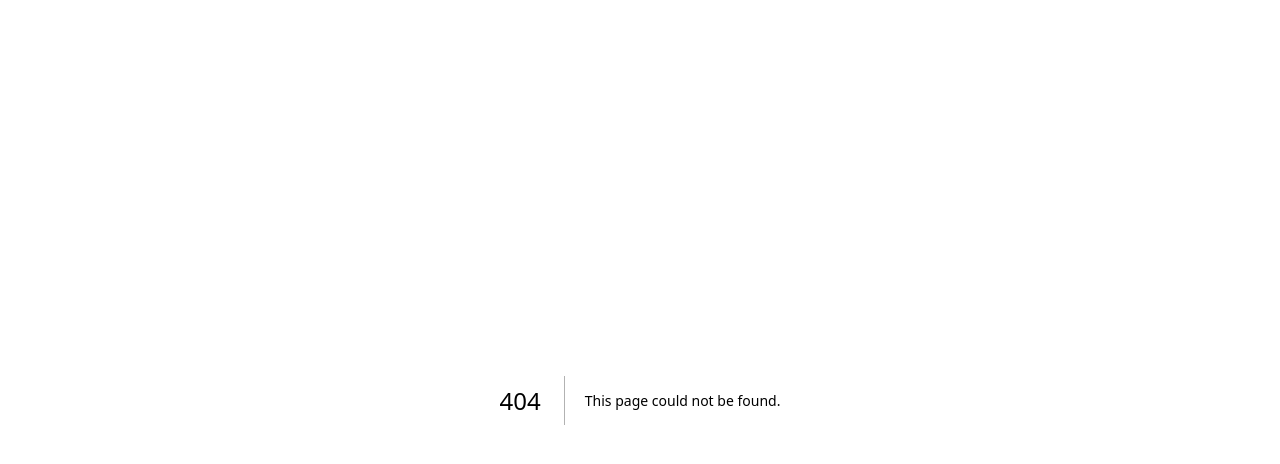
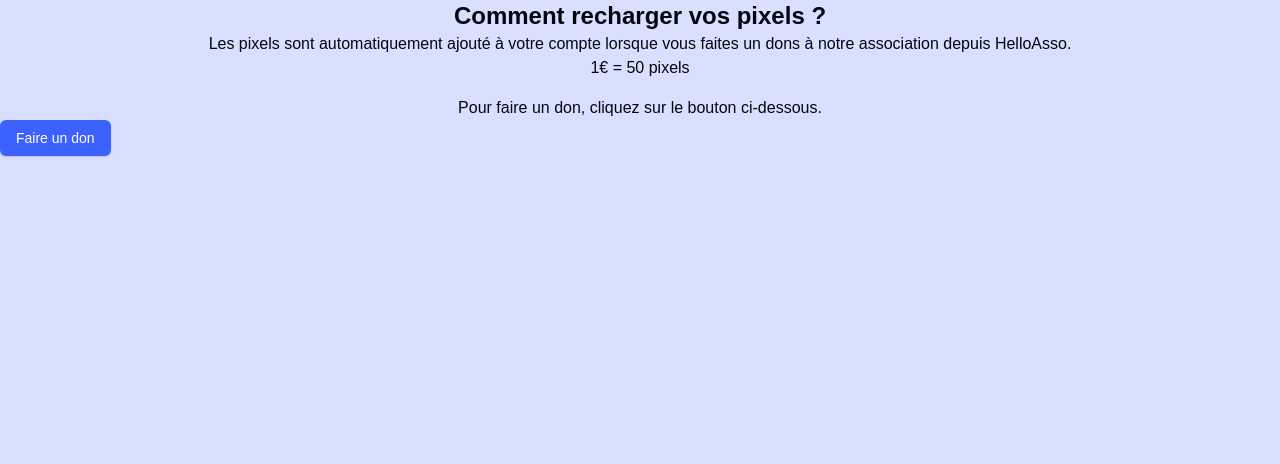
Before and after one commit to clem-ant/rplace, a Next.js app: page /recharger in a window 1280 px wide. Before the commit this address had no page. Shown: the top 464 px of the page. Built offline with nearby package versions, Linux system fonts and the light colour scheme.

Commit message:
page recharger pour information

```diff
--- a/app/homeUI/UserInformation.jsx
+++ b/app/homeUI/UserInformation.jsx
@@ -31,7 +31,7 @@ export default function UserInformation() {
                 {session?.user?.pixelCount <= 0 && (
                   <p>
                     <Link
-                      href="/recharge"
+                      href="/recharger"
                       className="text-primary hover:underline transition-all duration-100"
                     >
                       Comment recharger ?
--- /dev/null
+++ b/app/recharger/page.jsx
@@ -0,0 +1,29 @@
+"use client";
+import { Button } from "@/components/ui/button";
+import Link from "next/link";
+import React from "react";
+import toast from "react-hot-toast";
+
+export default function Recharger() {
+  return (
+    <div className="bg-primary/20 h-screen">
+      <h2 className="text-2xl font-bold text-center">
+        Comment recharger vos pixels ?
+      </h2>
+      <div className="flex flex-col gap-4">
+        <p className="text-center">
+          Les pixels sont automatiquement ajouté à votre compte lorsque vous
+          faites un dons à notre association depuis HelloAsso.
+          <br />
+          1€ = 50 pixels
+        </p>
+        <p className="text-center">
+          Pour faire un don, cliquez sur le bouton ci-dessous.
+        </p>
+      </div>
+      <Link href="/">
+        <Button className="">Faire un don</Button>
+      </Link>
+    </div>
+  );
+}
```
